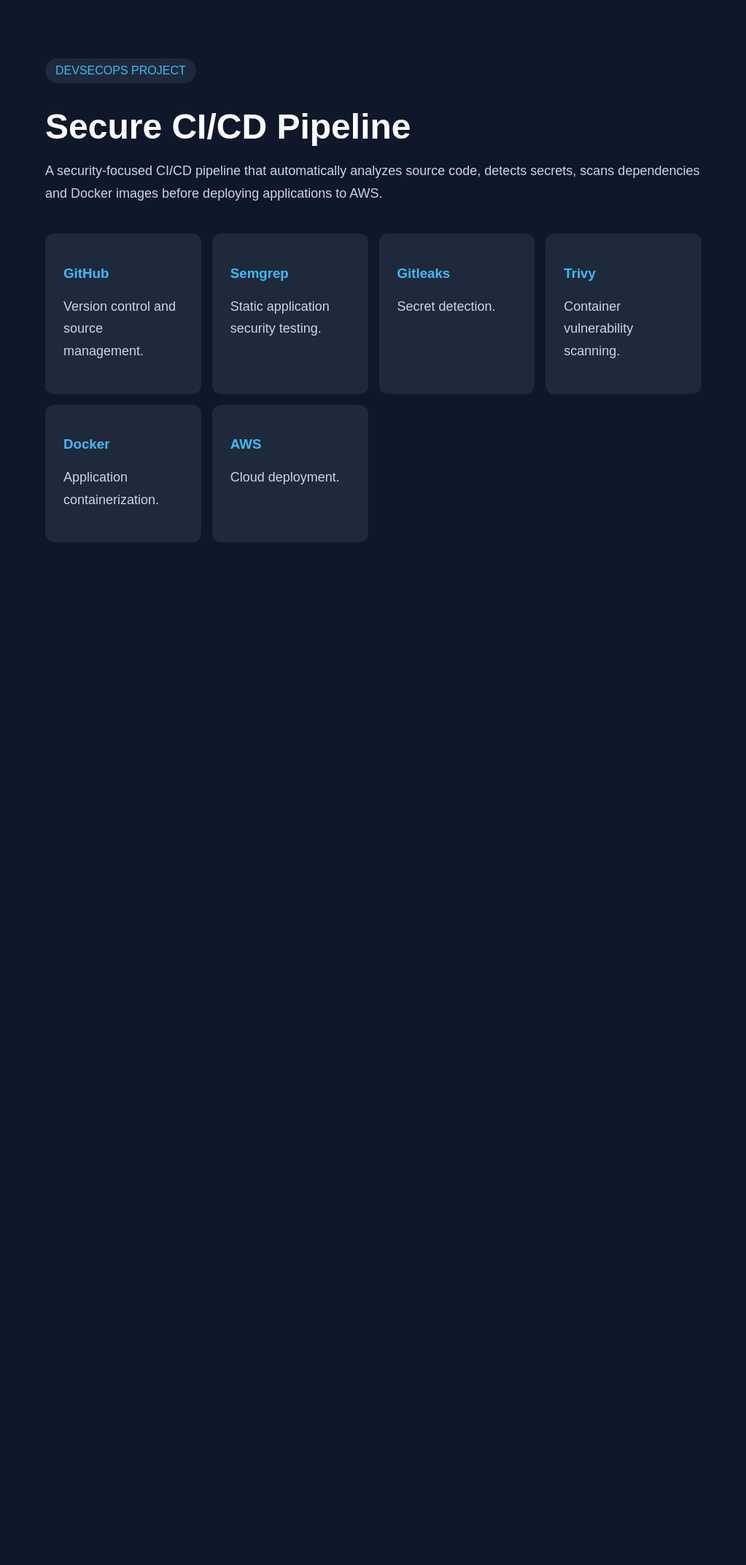
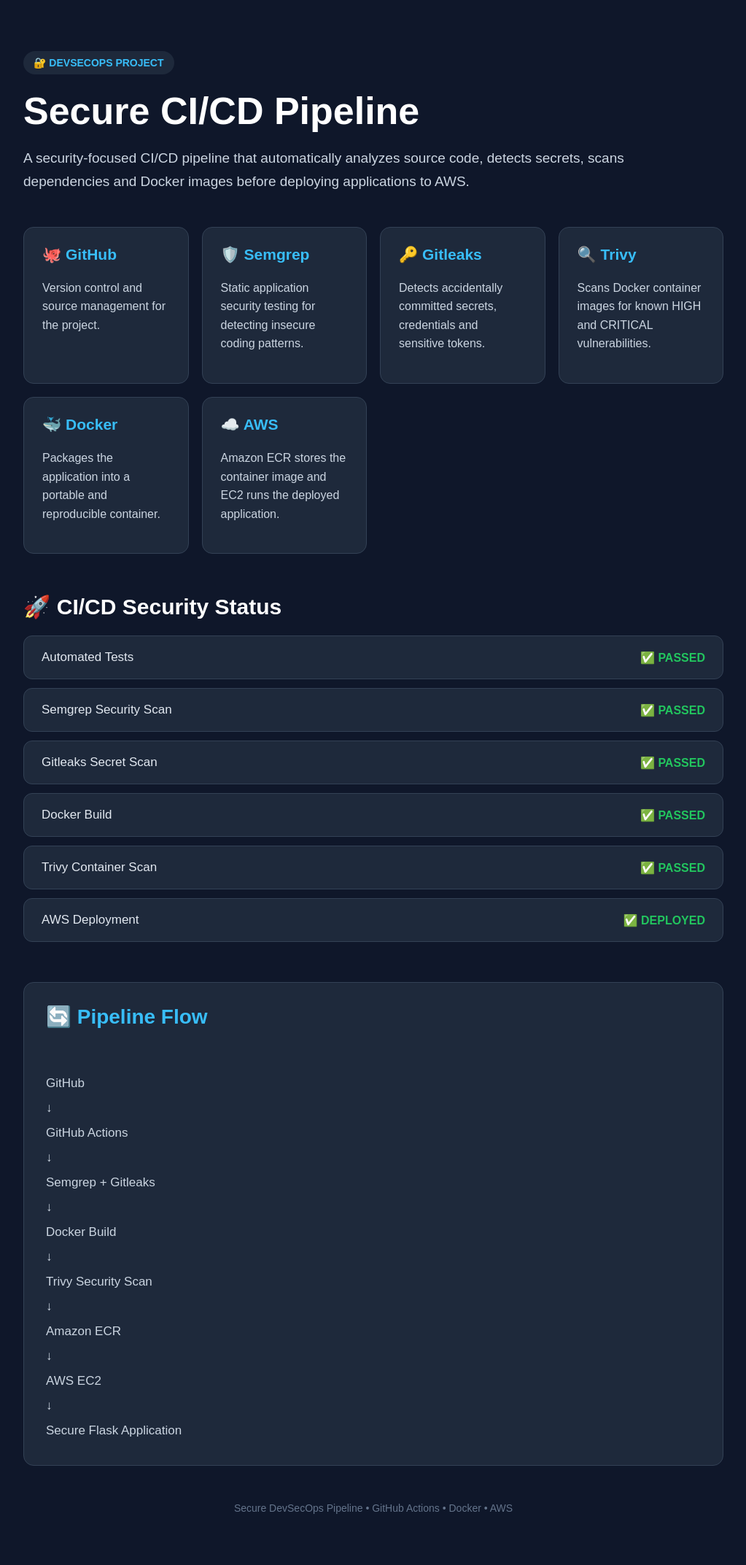
Before and after one commit to Yogananda630/secure-devsecops-pipeline, a Flask app: page / in a window 1280 px wide. Shown: the whole page at 73% size, without its empty margins (128-1151 px from the left). Before the commit the page ends 743 px from the top, so only its background shows below. Run offline with Flask 3, Linux system fonts and the light colour scheme.

Commit message:
feat: add CI/CD security status dashboard

```diff
--- a/app/templates/index.html
+++ b/app/templates/index.html
@@ -6,6 +6,10 @@
     <title>Secure DevSecOps Pipeline</title>
 
     <style>
+        * {
+            box-sizing: border-box;
+        }
+
         body {
             margin: 0;
             font-family: Arial, sans-serif;
@@ -14,9 +18,9 @@
         }
 
         .container {
-            max-width: 900px;
+            max-width: 1000px;
             margin: auto;
-            padding: 80px 20px;
+            padding: 70px 20px;
         }
 
         .badge {
@@ -25,34 +29,123 @@
             border-radius: 20px;
             background: #1e293b;
             color: #38bdf8;
+            font-weight: bold;
+            font-size: 14px;
         }
 
         h1 {
-            font-size: 48px;
-            margin-bottom: 15px;
+            font-size: 52px;
+            margin: 20px 0 15px;
         }
 
-        p {
+        .intro {
             color: #cbd5e1;
-            font-size: 18px;
+            font-size: 19px;
             line-height: 1.7;
+            max-width: 850px;
         }
 
         .grid {
             display: grid;
-            grid-template-columns: repeat(auto-fit, minmax(180px, 1fr));
-            gap: 15px;
-            margin-top: 40px;
+            grid-template-columns: repeat(auto-fit, minmax(220px, 1fr));
+            gap: 18px;
+            margin-top: 45px;
         }
 
         .card {
             background: #1e293b;
             padding: 25px;
-            border-radius: 12px;
+            border-radius: 14px;
+            border: 1px solid #334155;
+            transition: transform 0.2s ease;
+        }
+
+        .card:hover {
+            transform: translateY(-4px);
         }
 
         .card h3 {
+            margin-top: 0;
             color: #38bdf8;
+            font-size: 21px;
+        }
+
+        .card p {
+            color: #cbd5e1;
+            font-size: 16px;
+            line-height: 1.6;
+        }
+
+        .status-section {
+            margin-top: 55px;
+        }
+
+        .status-section h2 {
+            font-size: 30px;
+            margin-bottom: 22px;
+        }
+
+        .status-card {
+            background: #1e293b;
+            padding: 19px 24px;
+            border-radius: 12px;
+            margin-bottom: 12px;
+            border: 1px solid #334155;
+            display: flex;
+            justify-content: space-between;
+            align-items: center;
+        }
+
+        .status-name {
+            font-size: 17px;
+            color: #e2e8f0;
+        }
+
+        .status-success {
+            color: #22c55e;
+            font-weight: bold;
+        }
+
+        .pipeline {
+            margin-top: 55px;
+            padding: 30px;
+            background: #1e293b;
+            border-radius: 14px;
+            border: 1px solid #334155;
+        }
+
+        .pipeline h2 {
+            margin-top: 0;
+            color: #38bdf8;
+            font-size: 28px;
+        }
+
+        .pipeline-flow {
+            color: #cbd5e1;
+            font-size: 17px;
+            line-height: 2;
+            white-space: pre-line;
+        }
+
+        .footer {
+            margin-top: 50px;
+            text-align: center;
+            color: #64748b;
+            font-size: 14px;
+        }
+
+        @media (max-width: 600px) {
+            h1 {
+                font-size: 38px;
+            }
+
+            .container {
+                padding: 45px 18px;
+            }
+
+            .status-card {
+                padding: 17px;
+            }
         }
     </style>
 </head>
@@ -61,48 +154,163 @@
 
 <div class="container">
 
-    <span class="badge">DEVSECOPS PROJECT</span>
+    <span class="badge">🔐 DEVSECOPS PROJECT</span>
 
     <h1>Secure CI/CD Pipeline</h1>
 
-    <p>
+    <p class="intro">
         A security-focused CI/CD pipeline that automatically analyzes
         source code, detects secrets, scans dependencies and Docker
         images before deploying applications to AWS.
     </p>
 
+
+    <!-- DevSecOps Tools -->
+
     <div class="grid">
 
         <div class="card">
-            <h3>GitHub</h3>
-            <p>Version control and source management.</p>
+            <h3>🐙 GitHub</h3>
+            <p>
+                Version control and source management for the project.
+            </p>
         </div>
 
         <div class="card">
-            <h3>Semgrep</h3>
-            <p>Static application security testing.</p>
+            <h3>🛡️ Semgrep</h3>
+            <p>
+                Static application security testing for detecting
+                insecure coding patterns.
+            </p>
         </div>
 
         <div class="card">
-            <h3>Gitleaks</h3>
-            <p>Secret detection.</p>
+            <h3>🔑 Gitleaks</h3>
+            <p>
+                Detects accidentally committed secrets, credentials
+                and sensitive tokens.
+            </p>
         </div>
 
         <div class="card">
-            <h3>Trivy</h3>
-            <p>Container vulnerability scanning.</p>
+            <h3>🔍 Trivy</h3>
+            <p>
+                Scans Docker container images for known
+                HIGH and CRITICAL vulnerabilities.
+            </p>
         </div>
 
         <div class="card">
-            <h3>Docker</h3>
-            <p>Application containerization.</p>
+            <h3>🐳 Docker</h3>
+            <p>
+                Packages the application into a portable
+                and reproducible container.
+            </p>
         </div>
 
         <div class="card">
-            <h3>AWS</h3>
-            <p>Cloud deployment.</p>
+            <h3>☁️ AWS</h3>
+            <p>
+                Amazon ECR stores the container image and
+                EC2 runs the deployed application.
+            </p>
         </div>
 
+    </div>
+
+
+    <!-- CI/CD Security Status -->
+
+    <div class="status-section">
+
+        <h2>🚀 CI/CD Security Status</h2>
+
+        <div class="status-card">
+            <span class="status-name">
+                Automated Tests
+            </span>
+            <span class="status-success">
+                ✅ PASSED
+            </span>
+        </div>
+
+        <div class="status-card">
+            <span class="status-name">
+                Semgrep Security Scan
+            </span>
+            <span class="status-success">
+                ✅ PASSED
+            </span>
+        </div>
+
+        <div class="status-card">
+            <span class="status-name">
+                Gitleaks Secret Scan
+            </span>
+            <span class="status-success">
+                ✅ PASSED
+            </span>
+        </div>
+
+        <div class="status-card">
+            <span class="status-name">
+                Docker Build
+            </span>
+            <span class="status-success">
+                ✅ PASSED
+            </span>
+        </div>
+
+        <div class="status-card">
+            <span class="status-name">
+                Trivy Container Scan
+            </span>
+            <span class="status-success">
+                ✅ PASSED
+            </span>
+        </div>
+
+        <div class="status-card">
+            <span class="status-name">
+                AWS Deployment
+            </span>
+            <span class="status-success">
+                ✅ DEPLOYED
+            </span>
+        </div>
+
+    </div>
+
+
+    <!-- Pipeline Flow -->
+
+    <div class="pipeline">
+
+        <h2>🔄 Pipeline Flow</h2>
+
+        <div class="pipeline-flow">
+GitHub
+↓
+GitHub Actions
+↓
+Semgrep + Gitleaks
+↓
+Docker Build
+↓
+Trivy Security Scan
+↓
+Amazon ECR
+↓
+AWS EC2
+↓
+Secure Flask Application
+        </div>
+
+    </div>
+
+
+    <div class="footer">
+        Secure DevSecOps Pipeline • GitHub Actions • Docker • AWS
     </div>
 
 </div>
```
